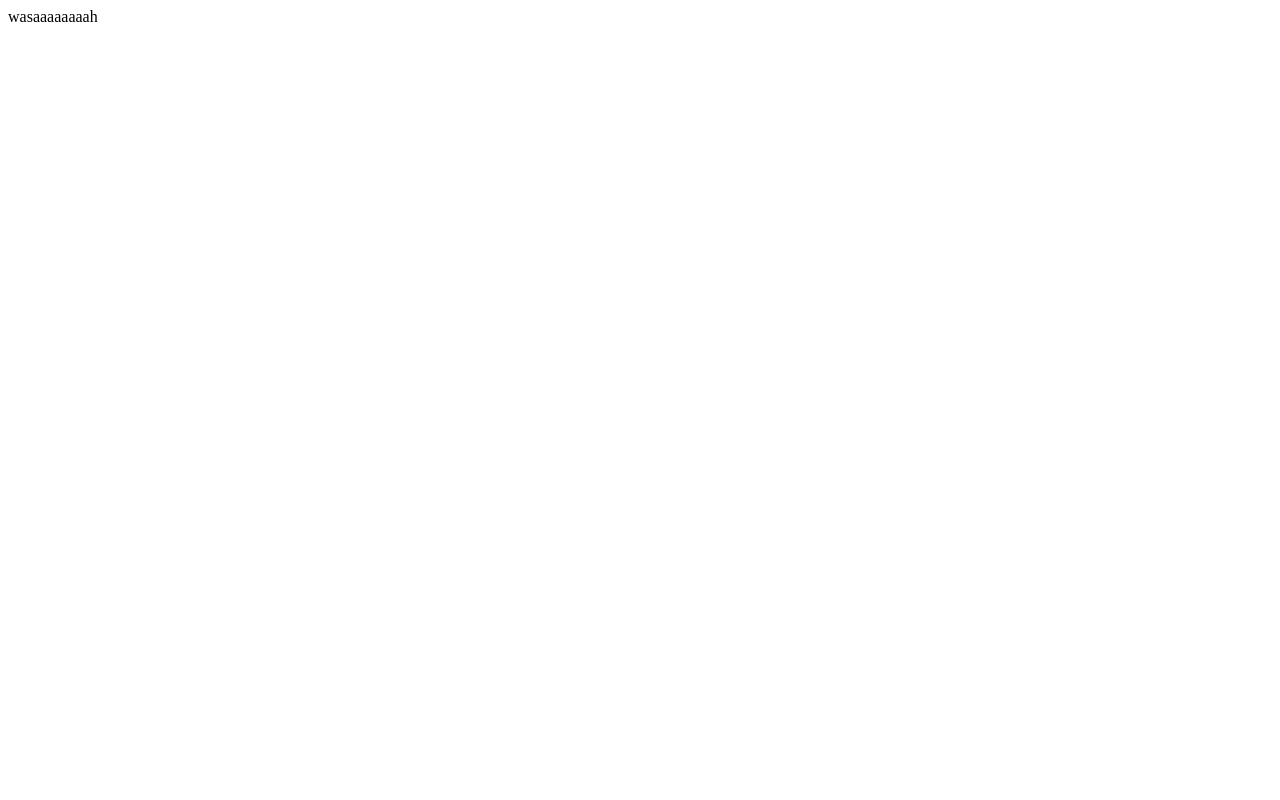
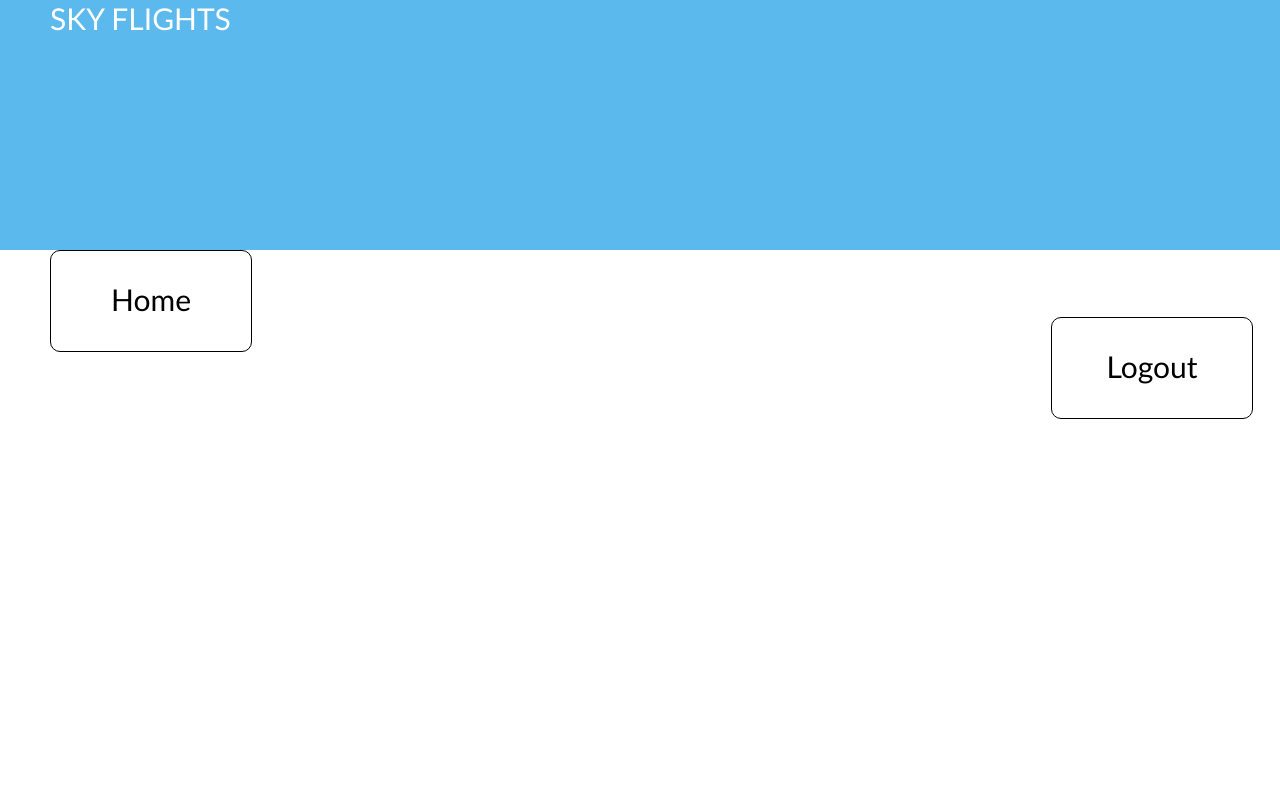
Before and after one commit to JaySchuurman/html, a PHP site: page /new.php in a window 1280 px wide. Before the commit the page is almost empty. Run offline with PHP 8.4, Linux system fonts and the light colour scheme.

Commit message:
test
test

```diff
--- /dev/null
+++ b/css/new.css
@@ -0,0 +1,64 @@
+*{
+    margin: 0px;
+    padding: 0px;
+}
+
+.header{
+    height: 250px;
+    width: auto;
+    background-color: #5BB9EE;
+}
+
+.logo{
+    height: 100px;
+    width: 200px;
+    font-family:'Trebuchet MS', 'Lucida Sans Unicode', 'Lucida Grande', 'Lucida Sans', Arial, sans-serif;
+    font-size: 30px;
+    color: #ffff;
+    margin-left: 50px;
+}
+
+.row{
+    display: flex;
+    flex-direction: row;
+}
+
+.home-button{
+    height: 100px;
+    width: 200px;
+    background-color: #ffff;
+    border: #000000 1px solid;
+    border-radius: 10px;
+    color: #000000;
+    font-family:'Trebuchet MS', 'Lucida Sans Unicode', 'Lucida Grande', 'Lucida Sans', Arial, sans-serif ;
+    margin-left: 50px;
+}
+
+.home-button-text{
+    display: flex;
+    justify-content: center;
+    color: #000000;
+    font-family:'Trebuchet MS', 'Lucida Sans Unicode', 'Lucida Grande', 'Lucida Sans', Arial, sans-serif ;
+    font-size: 30px;
+    margin-top: 30px;
+}
+
+.logout-button{
+    height: 100px;
+    width: 200px;
+    background-color: #ffff;
+    border: #000000 1px solid;
+    border-radius: 10px;
+    color: #000000;
+    font-family:'Trebuchet MS', 'Lucida Sans Unicode', 'Lucida Grande', 'Lucida Sans', Arial, sans-serif ;
+    margin-left: 1000px;
+}
+
+.logout-button-text{
+    display: flex;
+    justify-content: center;
+    color: #000000;
+    font-family:'Trebuchet MS', 'Lucida Sans Unicode', 'Lucida Grande', 'Lucida Sans', Arial, sans-serif ;
+    font-size: 30px;
+    margin-top: 30px;
+}
--- a/new.php
+++ b/new.php
@@ -1 +1,26 @@
-wasaaaaaaaah
+<!DOCTYPE html>
+<html lang="en">
+<head>
+    <meta charset="UTF-8">
+    <meta name="viewport" content="width=device-width, initial-scale=1.0">
+    <title>Sky Flights</title>
+    <link rel="stylesheet" href="css/new.css">
+    <link href="https://fonts.googleapis.com/css2?family=Oswald:wght@200..700&display=swap" rel="stylesheet">
+    <link rel="preconnect" href="https://fonts.googleapis.com">
+<link rel="preconnect" href="https://fonts.gstatic.com" crossorigin>
+<link href="https://fonts.googleapis.com/css2?family=Arimo:ital,wght@0,400..700;1,400..700&display=swap" rel="stylesheet">
+</head>
+<body>
+    <div class="header">
+        <div class="logo">SKY FLIGHTS</div>
+
+    </div>
+<div class="row">
+    <div class="home-button">
+            <div class="home-button-text">Home</div>
+    <div class="logout-button">
+            <div class="logout-button-text">Logout</div>
+    </div>
+</div>
+</body>
+</html>
```
Also changed, not shown: search.php (added).
